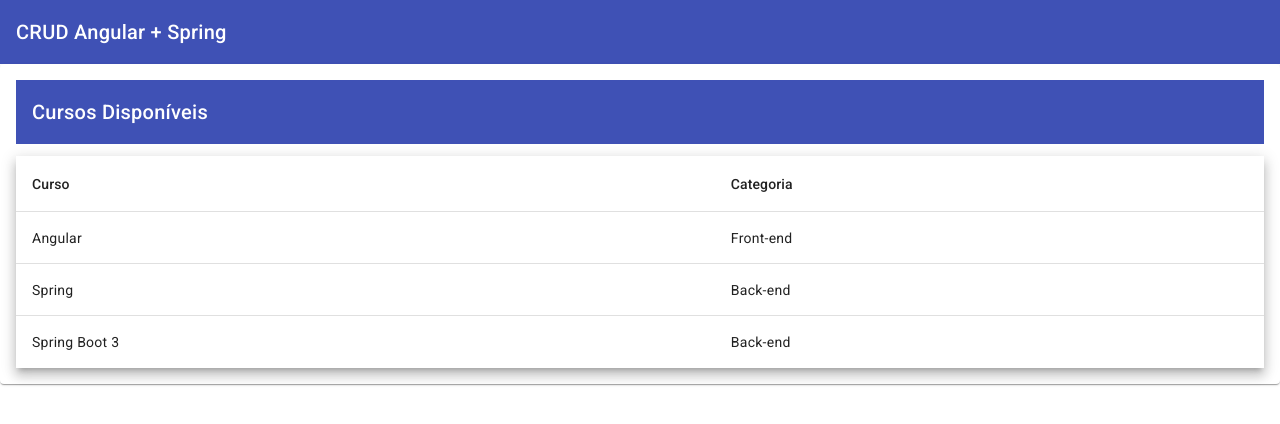
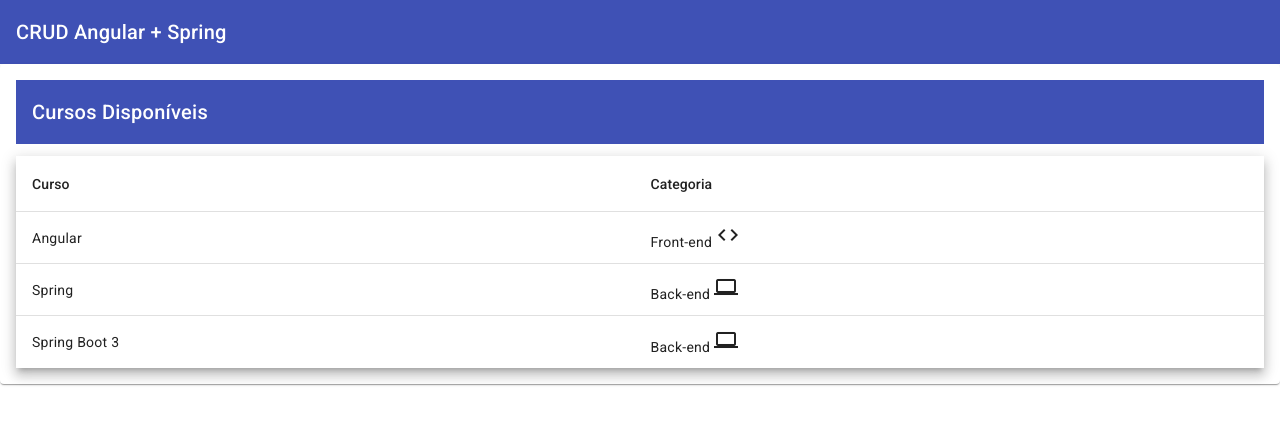
Before and after one commit to edsonscholze/crud-angular, an Angular app: page /courses in a window 1280 px wide. Shown: the top 424 px of the page. Built offline with nearby package versions, Linux system fonts and the light colour scheme.

Commit message:
Adicionando pipe de categoria e icones

```diff
--- a/src/app/courses/courses/courses.component.html
+++ b/src/app/courses/courses/courses.component.html
@@ -14,19 +14,25 @@
         <!-- Category Column -->
         <ng-container matColumnDef="category">
           <th mat-header-cell *matHeaderCellDef>Categoria</th>
-          <td mat-cell *matCellDef="let course">{{ course.category }}</td>
+          <td mat-cell *matCellDef="let course">
+            {{ course.category }}
+            <mat-icon
+              aria-hidden="false"
+              aria-label="Categoria"
+
+            >{{ course.category | category }}</mat-icon>
+          </td>
         </ng-container>
 
         <tr mat-header-row *matHeaderRowDef="displayedColumns"></tr>
         <tr mat-row *matRowDef="let row; columns: displayedColumns"></tr>
       </table>
     </div>
-
   </mat-card-content>
 </mat-card>
 
-  <ng-template #loading>
-    <div class="loading-spinner">
-      <mat-spinner></mat-spinner>
-    </div>
-  </ng-template>
+<ng-template #loading>
+  <div class="loading-spinner">
+    <mat-spinner></mat-spinner>
+  </div>
+</ng-template>
--- a/src/app/courses/services/courses.service.ts
+++ b/src/app/courses/services/courses.service.ts
@@ -15,7 +15,7 @@
     return this.httpClient.get<Course[]>(this.API)
     .pipe(
       first(),
-      delay(5000),
+      //delay(5000),
       tap(courses => console.log(courses))
     )
   }
--- a/src/app/shared/app-material/app-material.module.ts
+++ b/src/app/shared/app-material/app-material.module.ts
@@ -5,6 +5,7 @@
 import { MatTableModule } from '@angular/material/table';
 import { MatToolbarModule } from '@angular/material/toolbar';
 import {MatButtonModule} from '@angular/material/button'
+import {MatIconModule} from '@angular/material/icon'
 
 @NgModule({
   exports: [
@@ -13,7 +14,8 @@
     MatToolbarModule,
     MatProgressSpinnerModule,
     MatDialogModule,
-    MatButtonModule
+    MatButtonModule,
+    MatIconModule
   ],
 })
 export class AppMaterialModule {}
--- /dev/null
+++ b/src/app/shared/pipes/category.pipe.ts
@@ -0,0 +1,16 @@
+import { Pipe, PipeTransform } from '@angular/core';
+
+@Pipe({
+  name: 'category',
+})
+export class CategoryPipe implements PipeTransform {
+  transform(value: string, ...args: unknown[]): string {
+    switch (value) {
+      case 'Front-end':
+        return 'code';
+      case 'Back-end':
+        return 'computer';
+    }
+    return 'code';
+  }
+}
```
Also changed, not shown: src/app/shared/shared.module.ts (+5 -2 lines), 1 other file (tests, documents, lock files or other folders).
